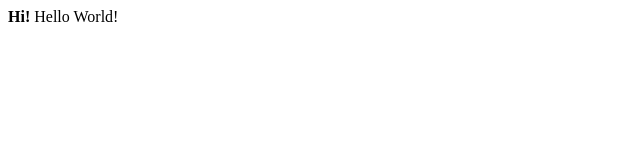
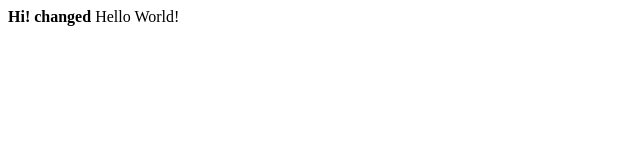
Before and after one commit to czabala/prototyp_project, a plain HTML site: page index.html in a window 1280 px wide. Shown: the whole page, without its empty margins (0-640 px from the left). Drawn offline with Linux system fonts and the light colour scheme.

Commit message:
another one

```diff
--- a/index.html
+++ b/index.html
@@ -1,4 +1,4 @@
 <!DOCTYPE html>
 <html>
-	<body><b>Hi! </b>Hello World!</body>
+	<body><b>Hi! changed </b>Hello World!</body>
 </html>
```
